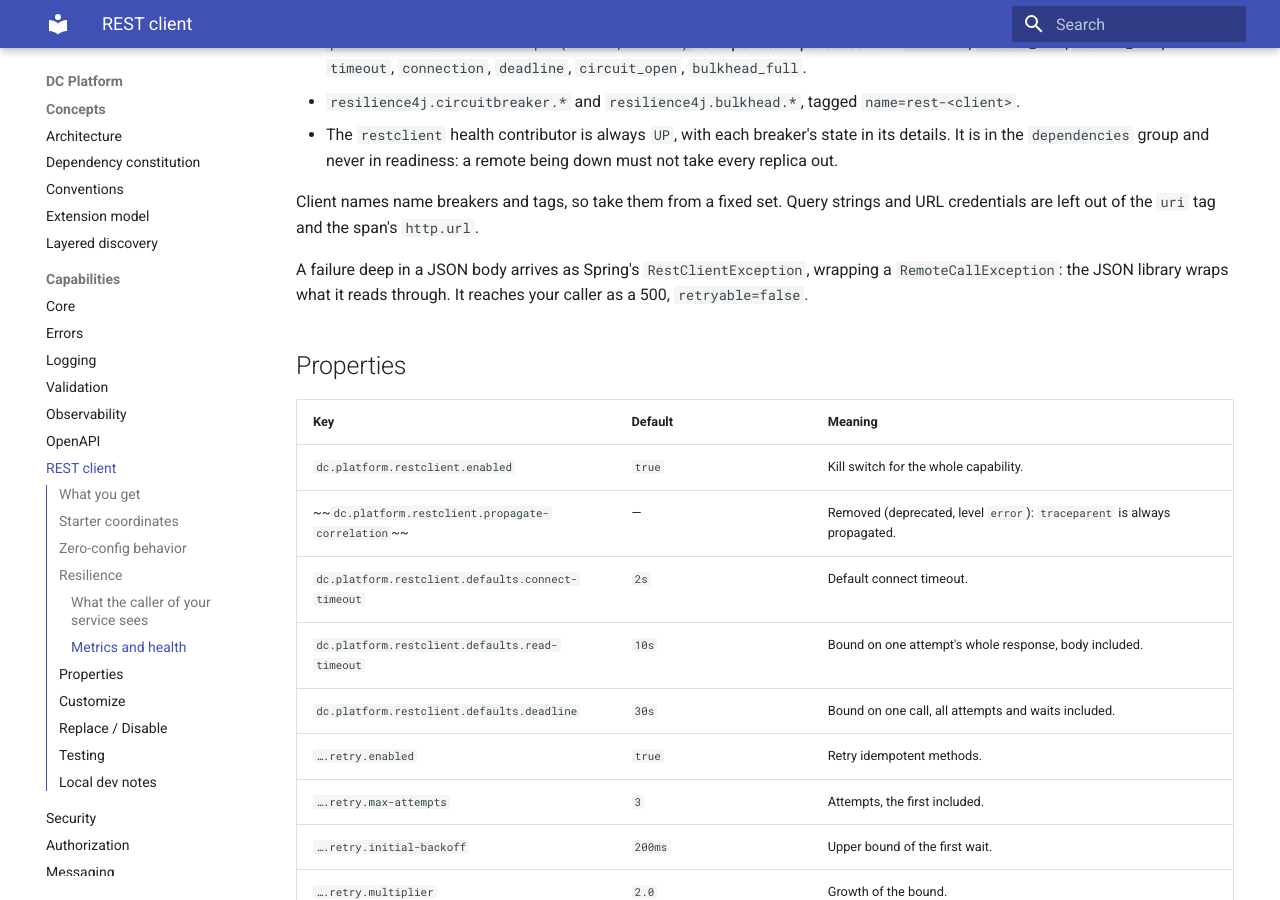
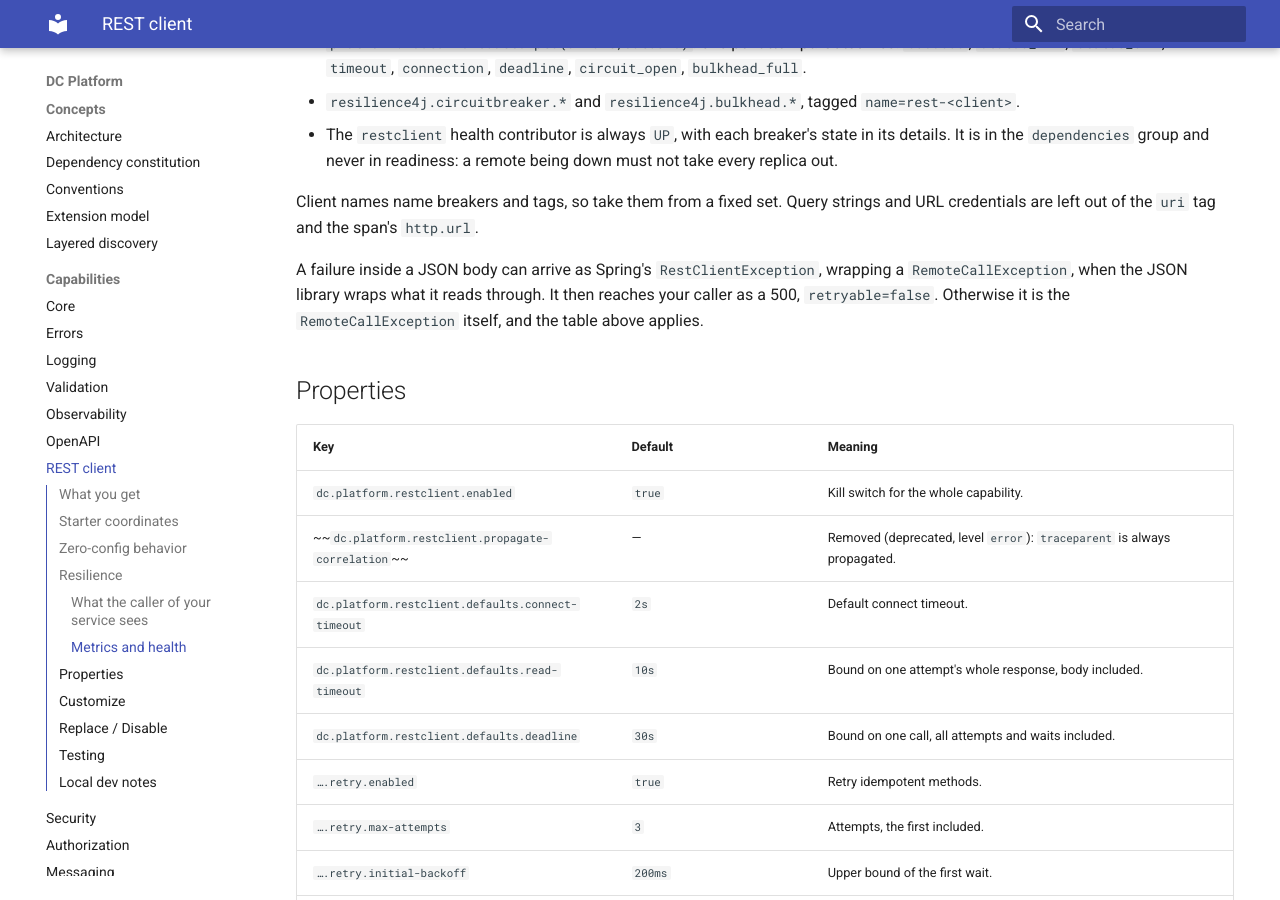
Before and after one commit to muhammadallee/dc-platform, an MkDocs documentation site: the page built from docs/modules/restclient.md, in a window 1280 px wide and 900 px high, scrolled down 3118 px. Built offline with MkDocs 1.6.1 and Material for MkDocs 9.7.7, drawn with Linux system fonts in a browser that asks for light colours.

Commit message:
test(hardening): a body failure inside JSON may arrive either way
The scenario assumed the JSON library always wraps it. It can pass through as the
deadline itself, which is the better answer for a GET.

[hardening phase-06 gate F]

Co-Authored-By: Claude Opus 5.5 <noreply@anthropic.com>
Claude-Session: https://claude.ai/code/session_0131grQ6pUwFCGZox6ekZHiA

```diff
--- a/docs/modules/restclient.md
+++ b/docs/modules/restclient.md
@@ -132,8 +132,9 @@ An uncaught `RemoteCallException` becomes a ProblemDetail with code `DC-RCLIENT-
 Client names name breakers and tags, so take them from a fixed set. Query strings and URL credentials are left out of
 the `uri` tag and the span's `http.url`.
 
-A failure deep in a JSON body arrives as Spring's `RestClientException`, wrapping a `RemoteCallException`: the JSON
-library wraps what it reads through. It reaches your caller as a 500, `retryable=false`.
+A failure inside a JSON body can arrive as Spring's `RestClientException`, wrapping a `RemoteCallException`, when the JSON
+library wraps what it reads through. It then reaches your caller as a 500, `retryable=false`. Otherwise it is the
+`RemoteCallException` itself, and the table above applies.
 
 ## Properties
 
```
Also changed, not shown: docs/production-readiness/phase-06-rest-resilience/scope.md (+1 -1 lines), docs/production-readiness/phase-06-rest-resilience/codex/v2-verify.out.md (added), 1 other file.
